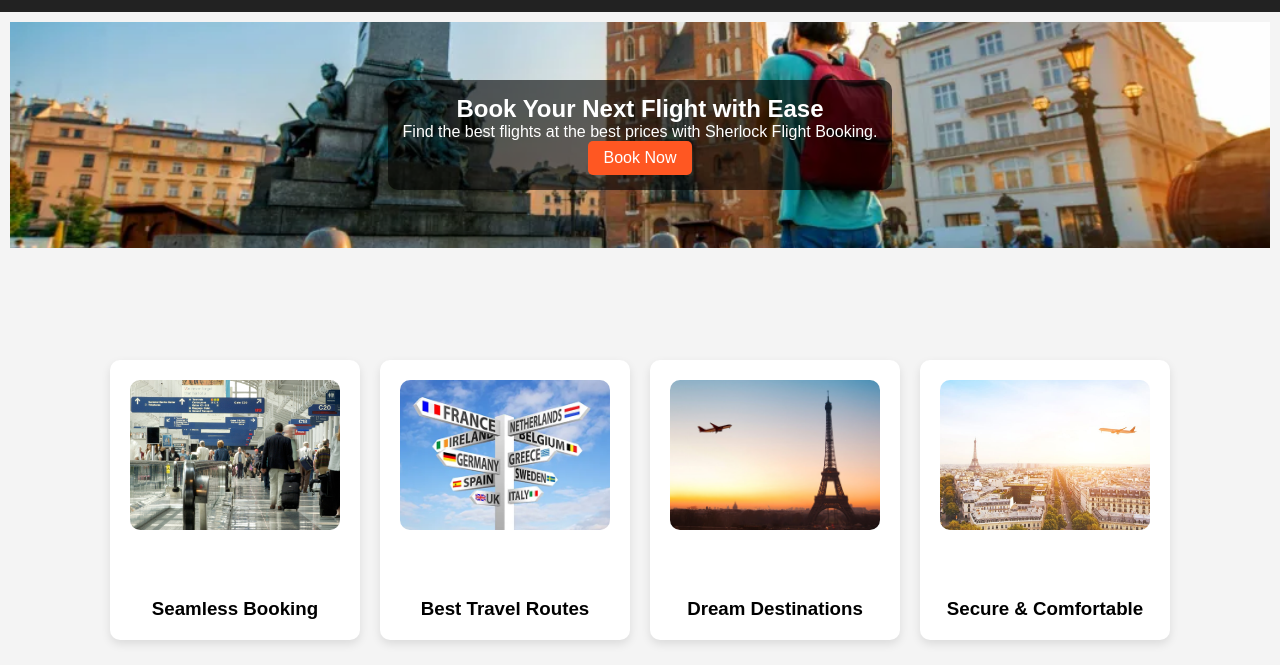
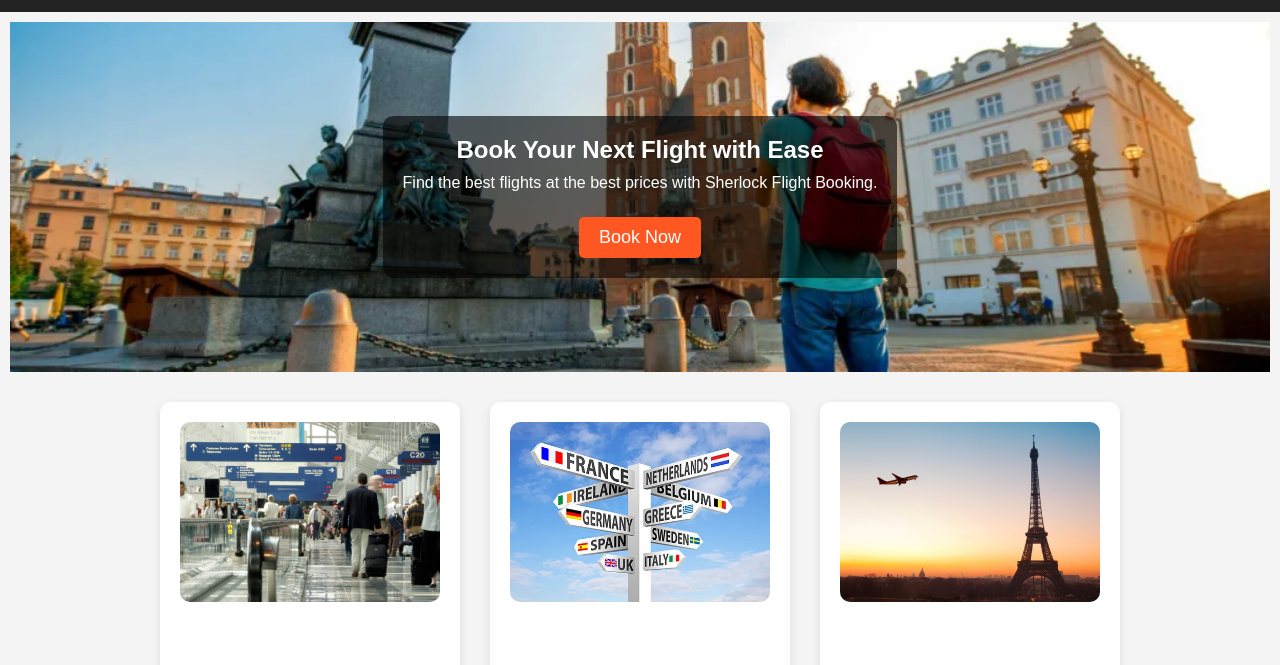
Before and after one commit to Moewly/Testing-Website, a plain HTML site: page index.html in a window 1280 px wide. Shown: the part 135-800 px from the top of the page. Drawn offline with Linux system fonts and the light colour scheme.

Commit message:
Update index.html

```diff
--- a/index.html
+++ b/index.html
@@ -15,10 +15,6 @@
             font-family: Arial, sans-serif;
             text-align: center;
             background-color: #f4f4f4;
-            overflow: hidden; /* Prevent scrolling */
-            height: 100vh; /* Full viewport height */
-            display: flex;
-            flex-direction: column;
         }
 
         header {
@@ -39,14 +35,13 @@
             flex-direction: column;
             justify-content: space-between;
             align-items: center;
-            height: 85vh; /* Takes most of the viewport height */
             padding: 10px;
         }
 
-        /* Smaller hero section */
+        /* Hero Section with better spacing */
         .hero {
-            flex: 0.7; /* Decreased size */
             width: 100%;
+            height: 350px; /* Adjusted size */
             background: url('image/travel.webp') no-repeat center center/cover;
             display: flex;
             align-items: center;
@@ -57,26 +52,35 @@
 
         .hero-content {
             background: rgba(0, 0, 0, 0.6);
-            padding: 15px;
+            padding: 20px;
             border-radius: 10px;
+        }
+
+        .hero h2 {
+            margin-bottom: 10px; /* Added spacing */
+        }
+
+        .hero p {
+            margin-bottom: 15px; /* Added spacing */
         }
 
         .book-now {
             background-color: #ff5722;
             color: white;
             border: none;
-            padding: 8px 16px;
-            font-size: 16px;
+            padding: 10px 20px;
+            font-size: 18px;
             cursor: pointer;
             border-radius: 5px;
+            margin-top: 10px; /* More space between text and button */
         }
 
-        /* Larger thumbnail section */
+        /* Larger Thumbnails */
         .features {
             display: flex;
             justify-content: center;
-            gap: 20px;
-            padding: 15px;
+            gap: 30px;
+            padding: 30px 10px;
             flex-wrap: wrap;
         }
 
@@ -85,8 +89,8 @@
             padding: 20px;
             border-radius: 10px;
             box-shadow: 0px 4px 10px rgba(0, 0, 0, 0.1);
-            width: 250px; /* Increased width */
-            height: 280px; /* Increased height */
+            width: 300px; /* Increased width */
+            height: 320px; /* Increased height */
             text-align: center;
             display: flex;
             flex-direction: column;
@@ -95,7 +99,7 @@
 
         .feature img {
             width: 100%;
-            height: 150px; /* Bigger image */
+            height: 180px; /* Bigger images */
             object-fit: cover;
             border-radius: 10px;
         }
```
